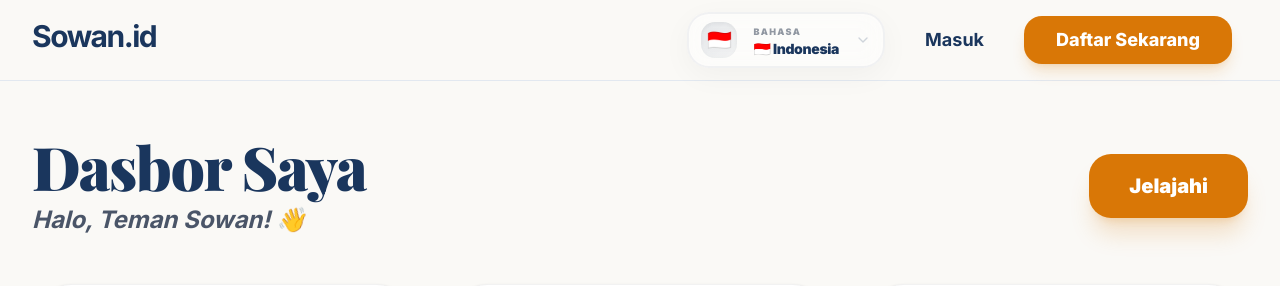
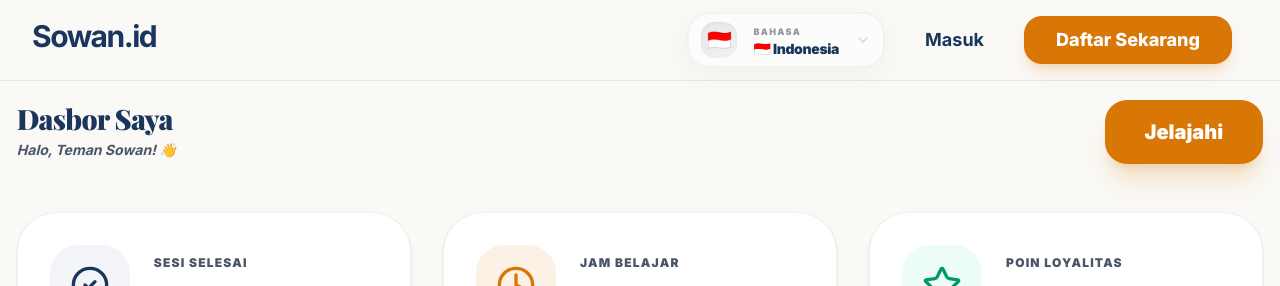
Before and after one commit to Stylenecy/Sowan, a Next.js app: page /dashboard/customer in a window 1280 px wide. Shown: the top 286 px of the page. Built offline with nearby package versions, Linux system fonts and the light colour scheme; a web font is replaced by a local one.

Commit message:
feat: apply --ui-scale 0.7 customer / 1.2 mentor, scale fonts and padding on both dashboards

```diff
--- a/app/dashboard/customer/page.tsx
+++ b/app/dashboard/customer/page.tsx
@@ -39,15 +39,15 @@ export default function CustomerDashboard() {
     }, [t.dashboard.today]);
 
     return (
-        <main className="min-h-screen w-full bg-[#FAF9F6] font-sans text-primary pt-[72px]">
-            <div className="max-w-7xl mx-auto px-4 sm:px-6 lg:px-8 py-10 lg:py-16">
+        <main className="min-h-screen w-full bg-[#FAF9F6] font-sans text-primary pt-[72px]" style={{ fontSize: 'calc(16px * var(--ui-scale))' }}>
+            <div className="max-w-7xl mx-auto px-4 sm:px-6 lg:px-8 py-10 lg:py-16" style={{ padding: 'calc(2.5rem * var(--ui-scale)) calc(1.5rem * var(--ui-scale))' }}>
                 {/* ── Greeting Header ── */}
                 <div className="flex flex-col md:flex-row justify-between items-start md:items-center gap-6 mb-12">
                     <div>
-                        <h1 className="text-3xl sm:text-4xl lg:text-6xl font-black text-primary mb-2">
+                        <h1 className="text-3xl sm:text-4xl lg:text-6xl font-black text-primary mb-2" style={{ fontSize: 'calc(2.5rem * var(--ui-scale))' }}>
                             {t.dashboard.customerTitle}
                         </h1>
-                        <p className="text-2xl text-muted-foreground font-bold italic">
+                        <p className="text-2xl text-muted-foreground font-bold italic" style={{ fontSize: 'calc(1.25rem * var(--ui-scale))' }}>
                             {t.shared.hello}{displayName}! 👋
                         </p>
                     </div>
--- a/app/dashboard/mentor/page.tsx
+++ b/app/dashboard/mentor/page.tsx
@@ -14,7 +14,7 @@ export default function MentorDashboard() {
     const displayName = user?.name ?? "Opa Adriel";
 
     return (
-        <main className="min-h-screen w-full bg-[#FAF9F6] font-sans text-primary pt-[72px]">
+        <main className="min-h-screen w-full bg-[#FAF9F6] font-sans text-primary pt-[72px]" style={{ fontSize: 'calc(16px * var(--ui-scale))' }}>
             <div className="max-w-7xl mx-auto px-4 sm:px-6 lg:px-8 py-10 lg:py-16" style={{ padding: 'calc(2.5rem * var(--ui-scale)) calc(1.5rem * var(--ui-scale))' }}>
 
                 {/* ── Greeting Header ── */}
@@ -23,7 +23,7 @@ export default function MentorDashboard() {
                         <h1 className="text-4xl lg:text-6xl font-black text-primary mb-2 scaled-text-2xl" style={{ fontSize: 'calc(2.5rem * var(--ui-scale))' }}>
                             {t.dashboard.mentorTitle}
                         </h1>
-                        <p className="text-2xl text-muted-foreground font-bold italic">
+                        <p className="text-2xl text-muted-foreground font-bold italic" style={{ fontSize: 'calc(1.25rem * var(--ui-scale))' }}>
                             {t.shared.hello}{displayName}! 👋
                         </p>
                     </div>
--- a/components/ScaleProvider.tsx
+++ b/components/ScaleProvider.tsx
@@ -5,7 +5,7 @@ import { useAuth } from '@/context/AuthContext';
 export default function ScaleProvider({ children }: { children: React.ReactNode }) {
     const { user } = useAuth();
     const isElderly = user?.name === 'Opa Adriel';
-    const scale = isElderly ? 1.2 : 0.85;
+    const scale = isElderly ? 1.2 : 0.7;
 
     return (
         <div style={{ '--ui-scale': scale } as React.CSSProperties}>
```
